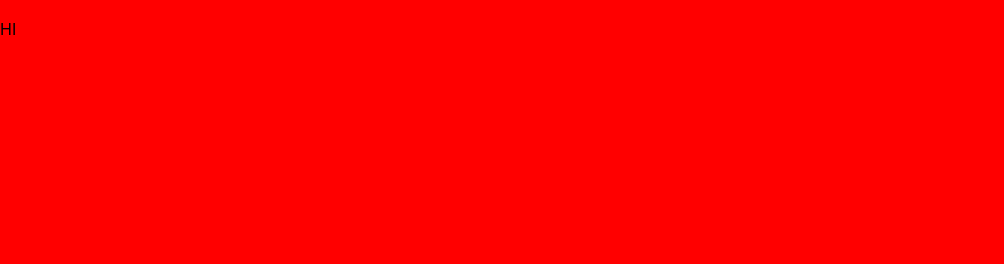
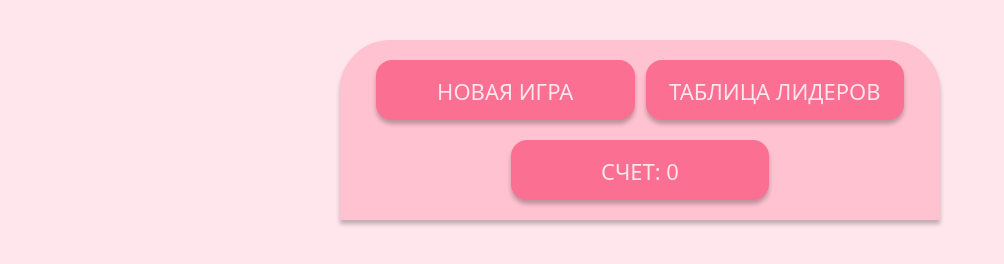
Before and after one commit to PogosStuido/memory-game, a website built with Vite: page index.html in a window 1280 px wide. Shown: the whole page, without its empty margins (0-1004 px from the left). Built offline with nearby package versions, Linux system fonts and the light colour scheme; a web font is replaced by a local one.

Commit message:
feat: implement header design

```diff
--- a/index.html
+++ b/index.html
@@ -4,10 +4,12 @@
     <meta charset="UTF-8" />
     <link rel="icon" type="image/svg+xml" href="/favicon.svg" />
     <meta name="viewport" content="width=device-width, initial-scale=1.0" />
+    <link rel="preconnect" href="https://fonts.googleapis.com">
+    <link rel="preconnect" href="https://fonts.gstatic.com" crossorigin>
+    <link href="https://fonts.googleapis.com/css2?family=Rubik+Spray+Paint&display=swap" rel="stylesheet">
     <title>memory-game</title>
   </head>
   <body>
-    <h1>HI</h1>
     <script type="module" src="/src/index.js"></script>
   </body>
 </html>
--- /dev/null
+++ b/src/component/header/header.js
@@ -0,0 +1,30 @@
+import './header.scss';
+
+export function renderHeader() {
+  const headerElement = document.createElement('header');
+  headerElement.className = 'header';
+
+  const buttonWrapper = document.createElement('div');
+  buttonWrapper.className = 'header__wrapper';
+
+  const newGameButton = document.createElement('button');
+  newGameButton.className = 'header__button';
+  newGameButton.type = 'button';
+  newGameButton.innerText = 'новая игра';
+
+  const tableButton = document.createElement('button');
+  tableButton.className = 'header__button';
+  tableButton.type = 'button';
+  tableButton.innerText = 'таблица лидеров';
+
+  const score = document.createElement('div');
+  score.className = 'header__score';
+  score.type = 'button';
+  score.innerText = 'счет: 0';
+
+  buttonWrapper.append(newGameButton, tableButton);
+  headerElement.append(buttonWrapper, score);
+  document.body.append(headerElement);
+}
+
+renderHeader();
--- /dev/null
+++ b/src/component/header/header.scss
@@ -0,0 +1,33 @@
+@use "../../sass/variables" as *;
+
+@use '../../sass/mixins' as *;
+
+.header {
+  margin: 20px auto;
+  padding: 20px 36px;
+  width: 600px;
+  height: 180px;
+  border-radius: 50px 50px 0 0;
+  background-color: $pastel-pink;
+  box-shadow: 0 4px 4px 0 rgba(0, 0, 0, 0.25);
+
+  &__wrapper {
+    display: flex;
+    justify-content: space-between;
+  }
+
+  &__button {
+    @include buttons;
+    transition: background-color 0.2s ease-in-out;
+
+    &:hover {
+      cursor: pointer;
+      background-color: $cotton-candy;
+    }
+  }
+
+  &__score {
+    @include buttons;
+    margin: 20px auto;
+  }
+}
--- a/src/index.js
+++ b/src/index.js
@@ -1 +1,3 @@
 import './style.scss';
+
+import './component/header/header.js';
--- a/src/sass/basic.scss
+++ b/src/sass/basic.scss
@@ -1,4 +1,4 @@
-// @use './variables.scss' as *;
+@use './variables.scss' as *;
 
 h1,
 h2,
@@ -33,32 +33,14 @@ img {
 }
 
 html {
-  font-family: Inter, sans-serif;
+  font-family: "Rubik Spray Paint", system-ui;
+  font-style: normal;
   font-optical-sizing: auto;
   scroll-behavior: smooth;
 }
 
 body {
+
   padding-top: 20px;
-
-  // background-color: var(--background-page);
+  background-color: $soft-blush;
 }
-
-.container {
-  margin: 0 auto;
-  width: 100%;
-  padding: 0 16px;
-}
-
-@media screen and (width >= 768px) {
-  .container {
-    padding: 0 40px;
-  }
-}
-
-@media screen and (width >= 1440px) {
-  .container {
-    padding: 0;
-    width: 1360px;
-  }
-}
--- /dev/null
+++ b/src/sass/mixins.scss
@@ -0,0 +1,15 @@
+@use "variables" as *;
+
+@mixin buttons {
+  padding: 19px 0;
+  width: 258.5px;
+  height: 60px;
+  border: none;
+  border-radius: 16px;
+  box-shadow: 0 4px 4px 0 rgba(0, 0, 0, 0.25);
+  background-color: $petal-rouge;
+  color: $soft-blush;
+  font-size: 22px;
+  text-align: center;
+  text-transform: uppercase;
+}
--- a/src/style.scss
+++ b/src/style.scss
@@ -1,6 +1,2 @@
 @use 'modern-normalize/modern-normalize.css';
 @use './sass/basic';
-
-body {
-  background-color: red;
-}
```
